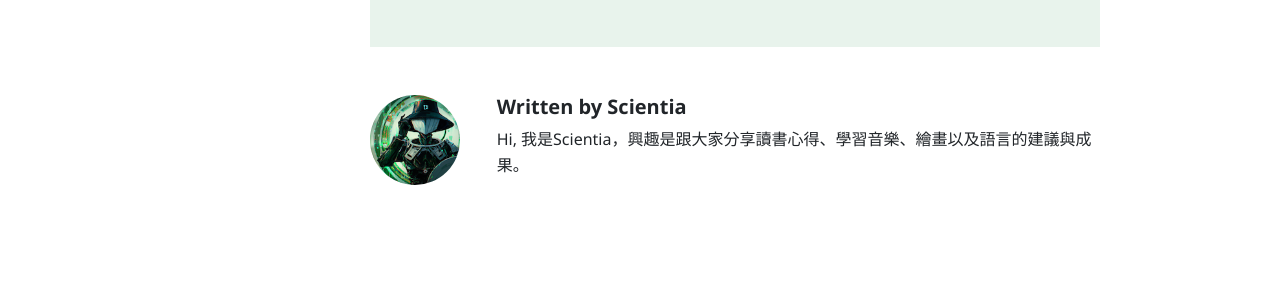
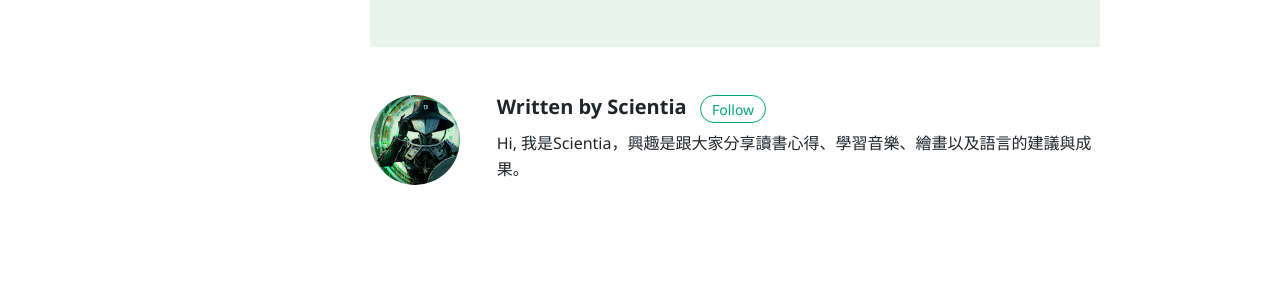
Before and after one commit to Scientia-Potentia-Est-Tw/Scientia-Potentia-Est-Tw.github.io, a Jekyll site: the page built from _posts/2023-05-25-perennial-seller-the-four-points-for-creating.md, in a window 1280 px wide and 900 px high, scrolled down 31851 px. Shown: the part 498-783 px from the top of the window. Built offline with Jekyll 4.4.1, drawn with Linux system fonts in a browser that asks for light colours; nearby versions of some CDN libraries; comment, search, counter and statistics services are not loaded.

Commit message:
change follow

```diff
--- a/_layouts/post.html
+++ b/_layouts/post.html
@@ -114,7 +114,7 @@ layout: default
                         {% endif %}
 					</div>
 					<div class="col-md-10">
-                        <h5 class="font-weight-bold">Written by {{ author.name }} {% if author.twitter %}<span><a target="_blank" href="{{ author.twitter }}" class="btn btn-outline-success btn-sm btn-round ml-2">Follow</a></span>{% endif %}</h5>
+                        <h5 class="font-weight-bold">Written by {{ author.name }} {% if author.facebook %}<span><a target="_blank" href="{{ author.facebook }}" class="btn btn-outline-success btn-sm btn-round ml-2">Follow</a></span>{% endif %}</h5>
 						{{ author.bio }}
 					</div>
 				</div>
```
